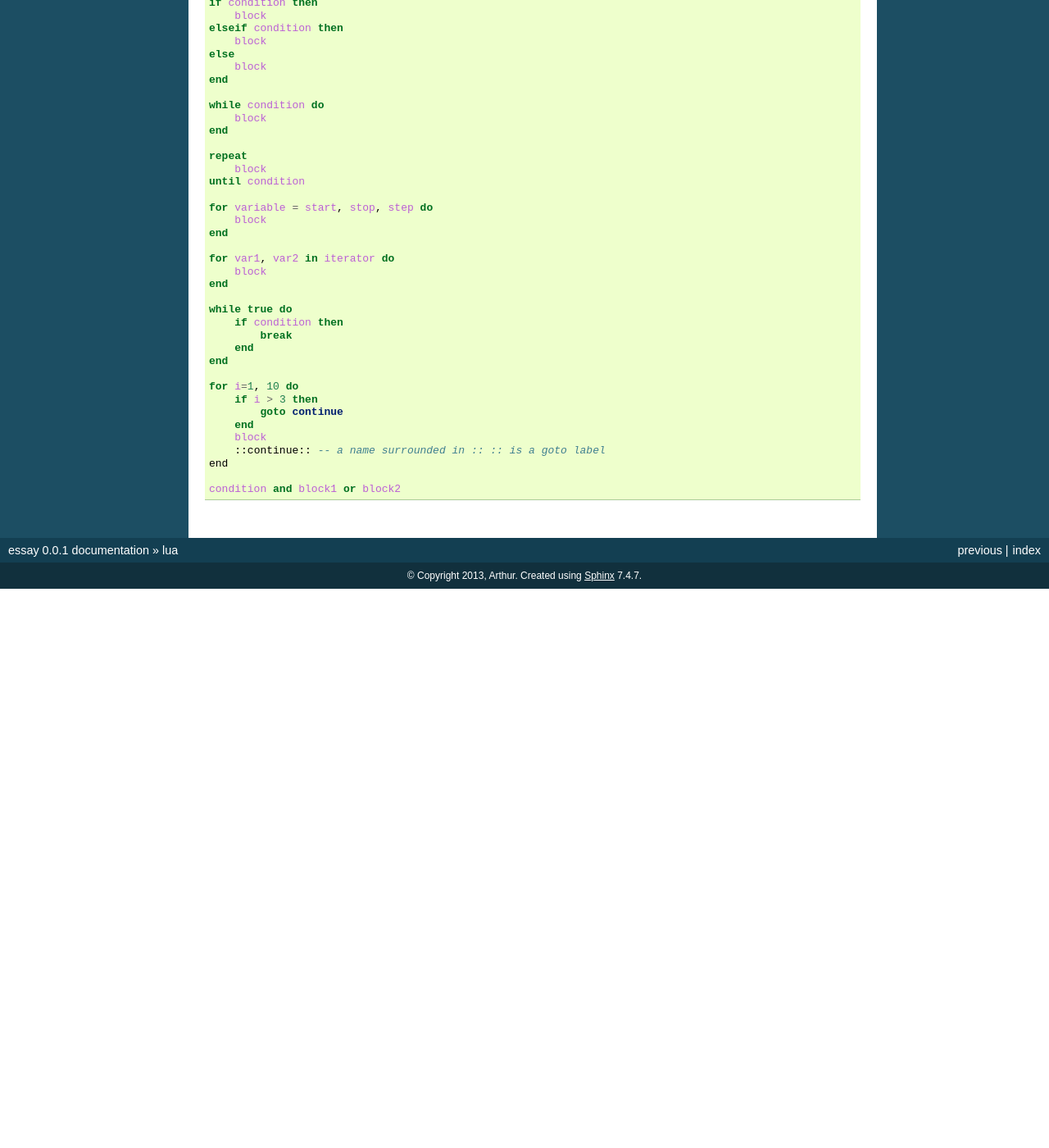
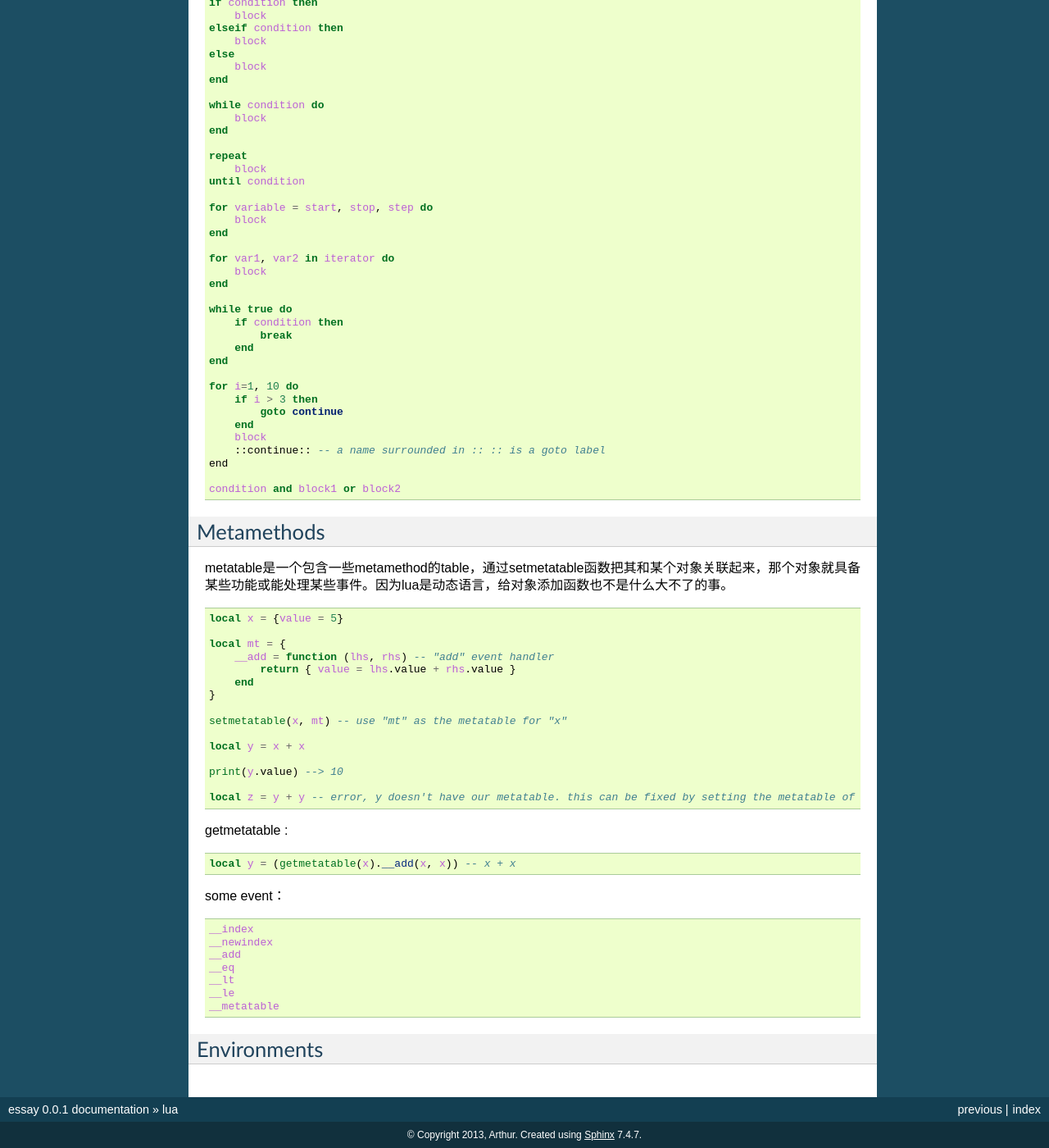
Before and after one commit to largetalk/newdatum, a Sphinx documentation site: the page built from notes/source/201311/lua.rst, in a window 1280 px wide and 1400 px high, scrolled down 5139 px. Shown: the whole window at 82% size. Built offline with Sphinx 7.4.7, drawn with Linux system fonts in a browser that asks for light colours; formulas are drawn with MathJax 3; before the commit the page ends 5857 px from its top, so only the background shows below that; some of the changed text lies outside the part shown.

Commit message:
add something

```diff
--- a/notes/source/201311/lua.rst
+++ b/notes/source/201311/lua.rst
@@ -369,3 +369,47 @@ Control Structure
     end
 
     condition and block1 or block2
+
+Metamethods
+=====================
+
+metatable是一个包含一些metamethod的table，通过setmetatable函数把其和某个对象关联起来，那个对象就具备某些功能或能处理某些事件。因为lua是动态语言，给对象添加函数也不是什么大不了的事。
+
+.. code-block:: lua
+
+    local x = {value = 5}
+
+    local mt = {
+        __add = function (lhs, rhs) -- "add" event handler
+            return { value = lhs.value + rhs.value }
+        end
+    }
+
+    setmetatable(x, mt) -- use "mt" as the metatable for "x"
+
+    local y = x + x
+
+    print(y.value) --> 10
+
+    local z = y + y -- error, y doesn't have our metatable. this can be fixed by setting the metatable of the new object inside the metamethod'
+
+getmetatable :
+
+.. code-block:: lua
+
+    local y = (getmetatable(x).__add(x, x)) -- x + x
+
+some event：
+
+.. code-block:: lua
+
+    __index
+    __newindex
+    __add
+    __eq
+    __lt
+    __le
+    __metatable
+
+Environments
+====================
```
